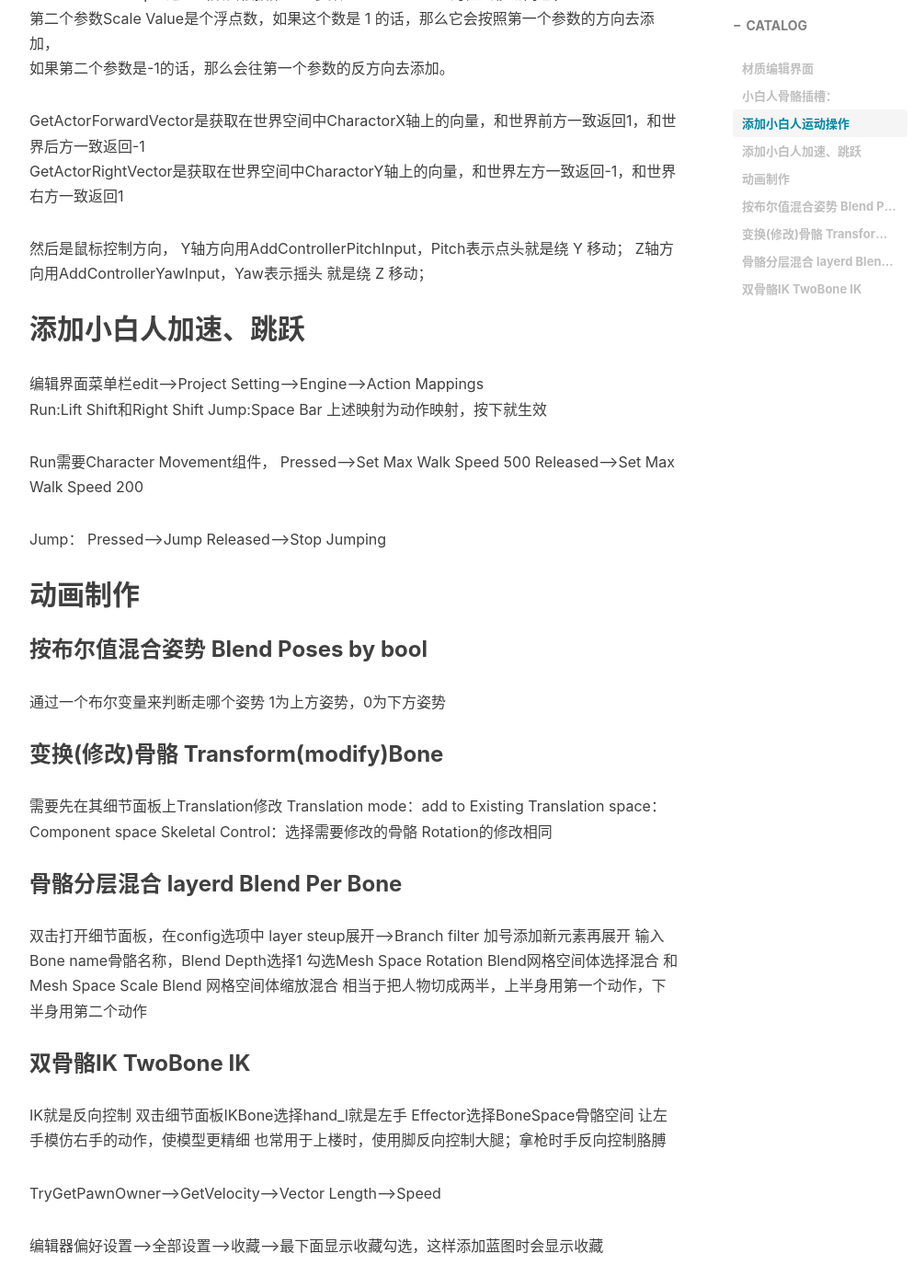
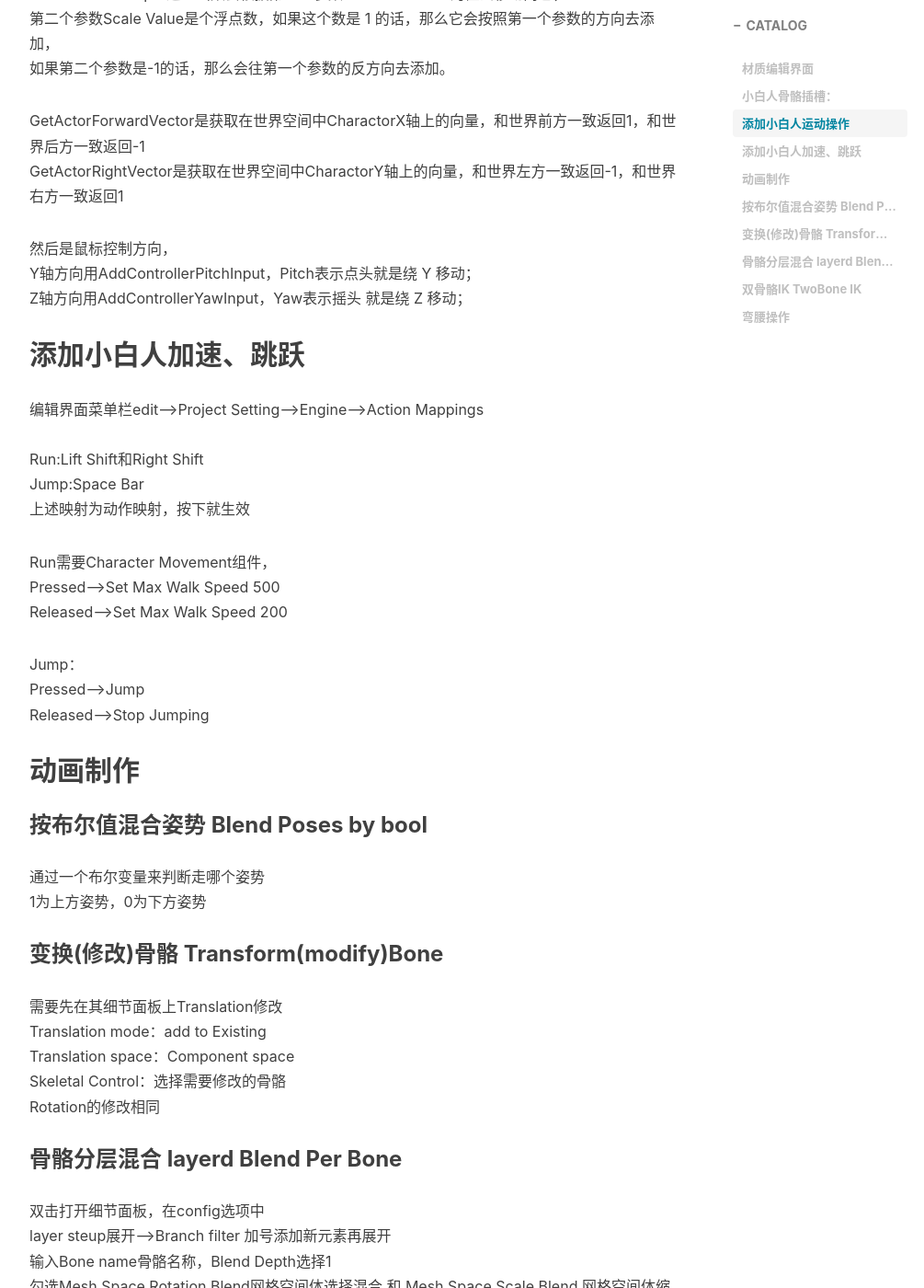
Before and after one commit to AIaimuti/aiaimuti.github.io, a Jekyll site: the page built from _posts/2020-4-15-FPS_Basic_Movement.md, in a window 1280 px wide and 1400 px high, scrolled down 1696 px. Shown: the whole window at 92% size, without its empty margins (233-1238 px from the left). Built offline with Jekyll 4.4.1, drawn with Linux system fonts in a browser that asks for light colours; nearby versions of some CDN libraries; comment, search, counter and statistics services are not loaded; some of the changed text lies outside the part shown.

Commit message:
Update 2020-4-15-FPS_Basic_Movement.md

```diff
--- a/_posts/2020-4-15-FPS_Basic_Movement.md
+++ b/_posts/2020-4-15-FPS_Basic_Movement.md
@@ -51,50 +51,49 @@ AddMovementInput这个函数会根据第一个参数World Direction的值去移
 GetActorForwardVector是获取在世界空间中CharactorX轴上的向量，和世界前方一致返回1，和世界后方一致返回-1<br>
 GetActorRightVector是获取在世界空间中CharactorY轴上的向量，和世界左方一致返回-1，和世界右方一致返回1
 
-然后是鼠标控制方向，
-Y轴方向用AddControllerPitchInput，Pitch表示点头就是绕 Y 移动；
+然后是鼠标控制方向，<br>
+Y轴方向用AddControllerPitchInput，Pitch表示点头就是绕 Y 移动；<br>
 Z轴方向用AddControllerYawInput，Yaw表示摇头 就是绕 Z 移动；
 
 
 ## 添加小白人加速、跳跃
-编辑界面菜单栏edit-->Project Setting-->Engine-->Action Mappings<br>
-Run:Lift Shift和Right Shift
-Jump:Space Bar
+编辑界面菜单栏edit-->Project Setting-->Engine-->Action Mappings<br><br>
+Run:Lift Shift和Right Shift<br>
+Jump:Space Bar<br>
 上述映射为动作映射，按下就生效
 
-Run需要Character Movement组件，
-Pressed-->Set Max Walk Speed 500
+Run需要Character Movement组件，<br>
+Pressed-->Set Max Walk Speed 500<br>
 Released-->Set Max Walk Speed 200
 
-Jump：
-Pressed-->Jump
+Jump：<br>
+Pressed-->Jump<br>
 Released-->Stop Jumping
 
 ## 动画制作
 ### 按布尔值混合姿势 Blend Poses by bool
-通过一个布尔变量来判断走哪个姿势
+通过一个布尔变量来判断走哪个姿势<br>
 1为上方姿势，0为下方姿势
 
 ### 变换(修改)骨骼 Transform(modify)Bone
-需要先在其细节面板上Translation修改
-Translation mode：add to Existing
-Translation space：Component space
-Skeletal Control：选择需要修改的骨骼
+需要先在其细节面板上Translation修改<br>
+Translation mode：add to Existing<br>
+Translation space：Component space<br>
+Skeletal Control：选择需要修改的骨骼<br>
 Rotation的修改相同
 
 ### 骨骼分层混合 layerd Blend Per Bone
-双击打开细节面板，在config选项中
-layer steup展开-->Branch filter 加号添加新元素再展开
-输入Bone name骨骼名称，Blend Depth选择1
-勾选Mesh Space Rotation Blend网格空间体选择混合 和 Mesh Space Scale Blend 网格空间体缩放混合
+双击打开细节面板，在config选项中<br>
+layer steup展开-->Branch filter 加号添加新元素再展开<br>
+输入Bone name骨骼名称，Blend Depth选择1<br>
+勾选Mesh Space Rotation Blend网格空间体选择混合 和 Mesh Space Scale Blend 网格空间体缩放混合<br>
 相当于把人物切成两半，上半身用第一个动作，下半身用第二个动作
 
 ### 双骨骼IK TwoBone IK
-
-IK就是反向控制
-双击细节面板IKBone选择hand_l就是左手
-Effector选择BoneSpace骨骼空间
-让左手模仿右手的动作，使模型更精细
+IK就是反向控制<br>
+双击细节面板IKBone选择hand_l就是左手<br>
+Effector选择BoneSpace骨骼空间<br>
+让左手模仿右手的动作，使模型更精细<br>
 也常用于上楼时，使用脚反向控制大腿；拿枪时手反向控制胳膊
 
 TryGetPawnOwner-->GetVelocity-->Vector Length-->Speed
@@ -102,3 +101,13 @@ TryGetPawnOwner-->GetVelocity-->Vector Length-->Speed
 编辑器偏好设置-->全部设置-->收藏-->最下面显示收藏勾选，这样添加蓝图时会显示收藏
 
 蓝图不需要的引脚可以勾选不显示
+
+不知道角度问题，用printString显示一下
+
+## 弯腰操作
+
+我们所需要的功能是人物的胸椎随着我们鼠标在Y轴的移动而改变角度，这就需要变换(修改)骨骼 Transform(modify)Bone函数，来改变骨骼的rotation参数。
+首先要获取控制Pawn的Roration参数，Y引脚向上范围为0~90，向下为360~270
+Transform(modify)Bone函数在竖直方向由X引脚控制，向上所需范围为0~-90，向下为0~90，因此需要进行一些变换
+向上添加负号，向下为360-X值，
+其中，向上向下可由180独区分，小于180添加负号，大于的为360-X，然后接入Transform(modify)Bone X引脚
```
